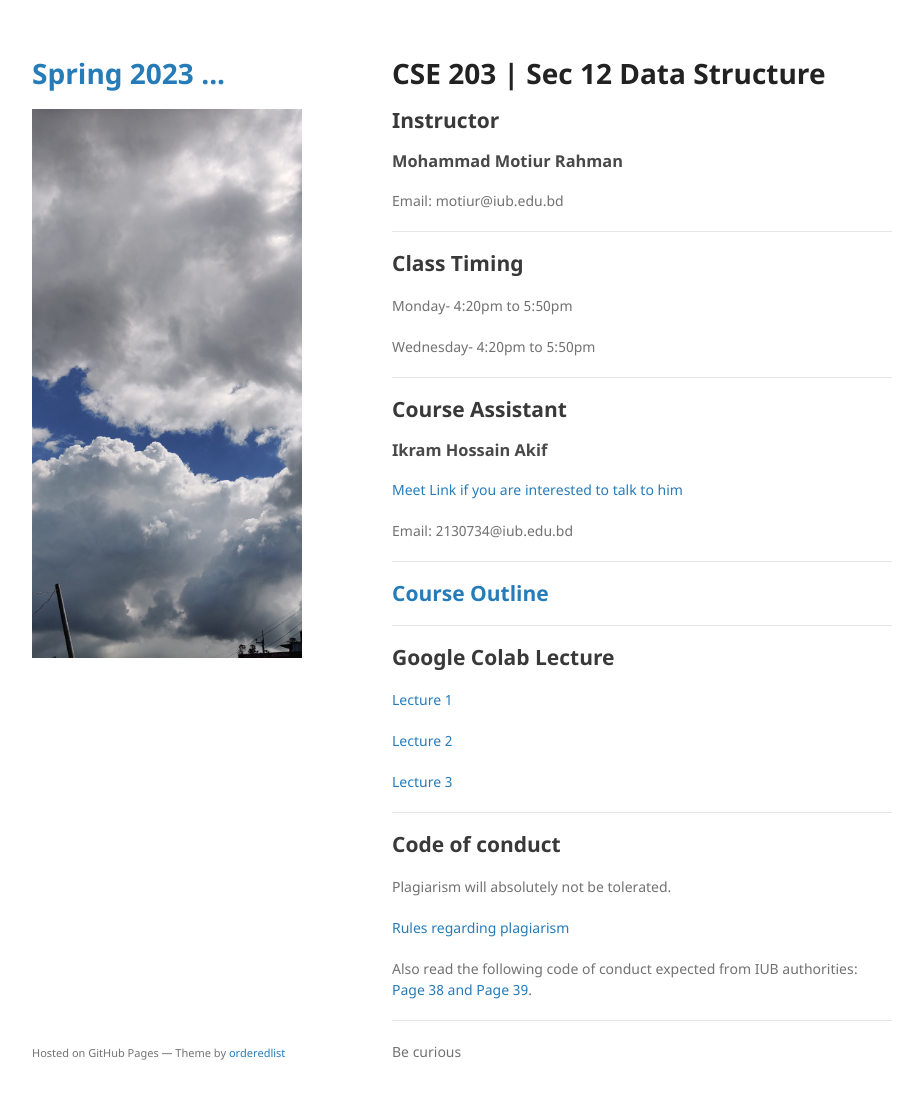
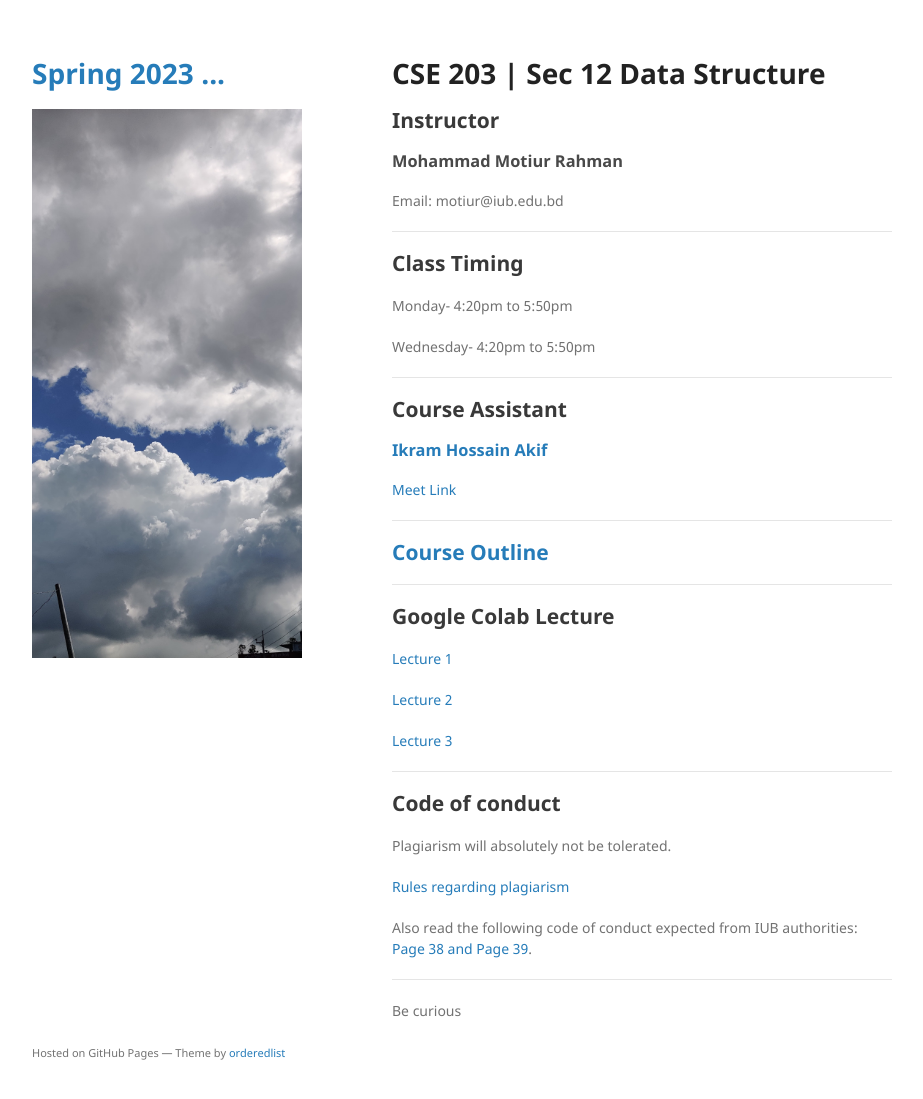
Before and after one commit to mohammadmotiurrahman/mohammadmotiurrahman.github.io, a Jekyll site: the page built from cse203_12/index.md, in a window 1280 px wide and 1132 px high. Shown: the top 1099 px of the window, without its empty margins (178-1101 px from the left). Built offline with Jekyll 4.4.1, drawn with Linux system fonts in a browser that asks for light colours; our own code applies the rules of GitHub Pages for plain Markdown files.

Commit message:
Update index.md

```diff
--- a/cse203_12/index.md
+++ b/cse203_12/index.md
@@ -11,11 +11,9 @@ Monday- 4:20pm to 5:50pm
 Wednesday- 4:20pm to 5:50pm
 * * *
 ## Course Assistant
-### Ikram Hossain Akif
+### [Ikram Hossain Akif](mailto:2130734@iub.edu.bd)
 
-[Meet Link if you are interested to talk to him](meet.google.com/oct-ptzn-qbj)
-
-Email: 2130734@iub.edu.bd
+[Meet Link](meet.google.com/oct-ptzn-qbj)
 
 * * *
 ## [Course Outline](https://drive.google.com/file/d/1z54mqMOghtS7a8FLOoKlwdsRTY9zzTQS/view?usp=sharing)
```
